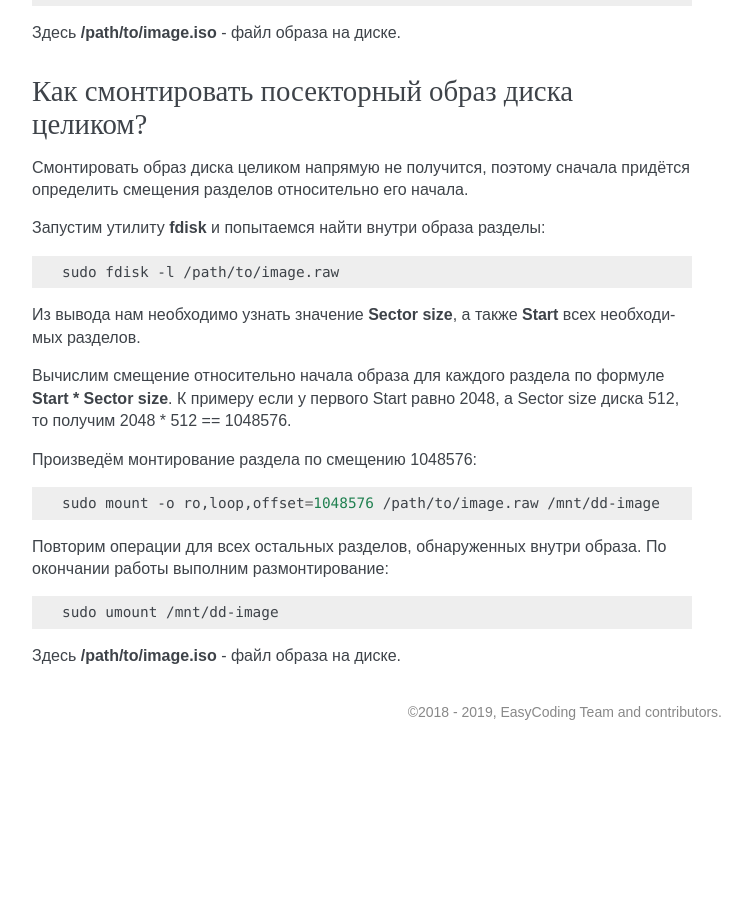
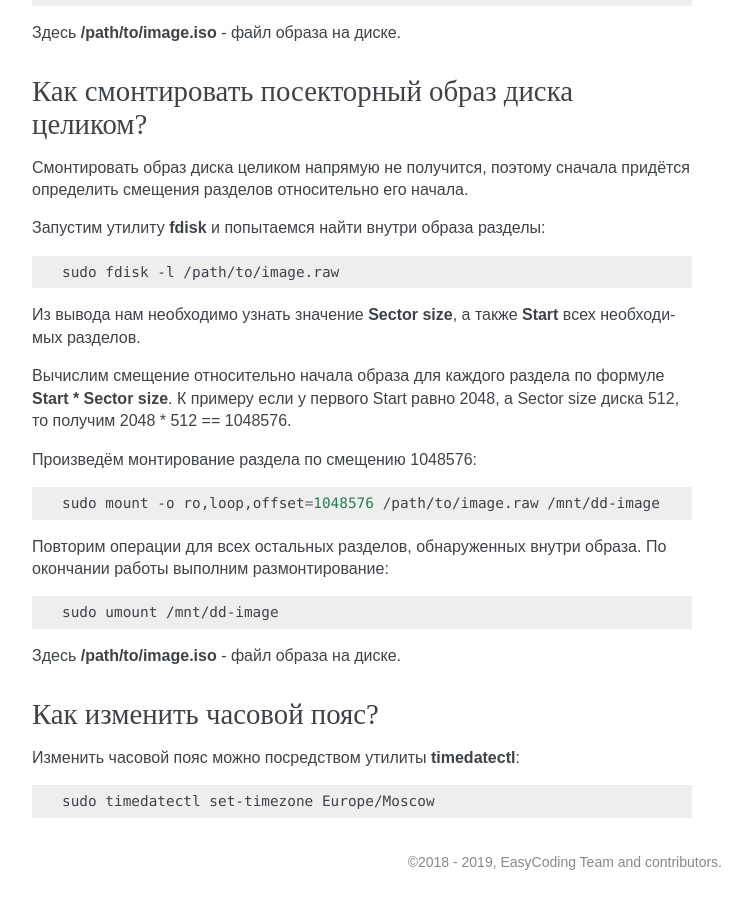
Before and after one commit to RussianFedora/FAQ, a Sphinx documentation site: the page built from source/using-system.rst, in a window 1280 px wide and 900 px high, scrolled down 15827 px. Shown: the whole window, without its empty margins (388-1137 px from the left). Built offline with Sphinx 7.4.7, drawn with Linux system fonts in a browser that asks for light colours; before the commit the page ends 16577 px from its top, so only the background shows below that; some of the changed text lies outside the part shown.

Commit message:
Added question about changing timezone.

```diff
--- a/source/using-system.rst
+++ b/source/using-system.rst
@@ -927,3 +927,15 @@ KDE Connect не видит мой смартфон. Как исправить?
     sudo umount /mnt/dd-image
 
 Здесь **/path/to/image.iso** - файл образа на диске.
+
+.. index:: timezone
+.. _set-timezone:
+
+Как изменить часовой пояс?
+==============================
+
+Изменить часовой пояс можно посредством утилиты **timedatectl**:
+
+.. code-block:: bash
+
+    sudo timedatectl set-timezone Europe/Moscow
```
